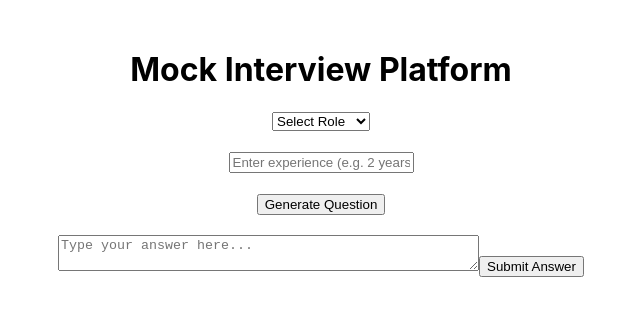
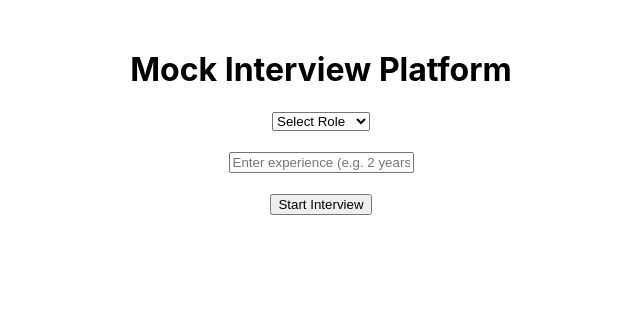
Before and after one commit to angelpauly/mock_interview_platform, a React (Create React App) app in the folder frontend/: page / in a window 1280 px wide. Shown: the top 316 px of the page, without its empty margins (319-959 px from the left). Built offline with nearby package versions, Linux system fonts and the light colour scheme.

Commit message:
tried implemeting correct flow...changed flow little bit

```diff
--- a/frontend/src/App.js
+++ b/frontend/src/App.js
@@ -4,44 +4,93 @@ function App() {
   const [role, setRole] = useState("");
   const [experience, setExperience] = useState("");
   const [question, setQuestion] = useState("");
-  const [answer,setAnswer] = useState("");
-  const [score, setScore]= useState(null);
-  const [feedback, setFeedback]= useState("");
+  const [answer, setAnswer] = useState("");
+  const [score, setScore] = useState(null);
+  const [feedback, setFeedback] = useState("");
 
+  const [previousQuestions, setPreviousQuestions] = useState([]);
+  const [session, setSession] = useState([]);
+
+  const [started, setStarted] = useState(false);
+
+  // 🔹 Start Interview
+  const startInterview = () => {
+    if (!role || !experience) {
+      alert("Please select role and experience");
+      return;
+    }
+
+    setStarted(true);
+  };
+
+  // 🔹 Fetch Question
   const fetchQuestion = async () => {
+    setAnswer("");
+    setScore(null);
+    setFeedback("");
+
     const res = await fetch("http://127.0.0.1:8000/question", {
       method: "POST",
       headers: {
         "Content-Type": "application/json"
       },
-      body: JSON.stringify({ role, experience })
+      body: JSON.stringify({
+        role,
+        experience,
+        previous_questions: previousQuestions
+      })
     });
 
     const data = await res.json();
+
+    if (data.question === "Interview completed") {
+      alert("Interview completed!");
+      return;
+    }
+
     setQuestion(data.question);
-
-    setScore(null);
-    setFeedback("");
-    setAnswer("");
+    setPreviousQuestions([...previousQuestions, data.question]);
   };
 
+  // 🔹 Submit Answer
   const submitAnswer = async () => {
+    if (!answer) {
+      alert("Please enter an answer");
+      return;
+    }
+
     const res = await fetch("http://127.0.0.1:8000/evaluate", {
       method: "POST",
       headers: {
         "Content-Type": "application/json"
       },
-      body: JSON.stringify({answer})
+      body: JSON.stringify({
+        question: question,
+        answer: answer
+      })
     });
-    const data=await res.json();
+
+    const data = await res.json();
+
     setScore(data.score);
     setFeedback(data.feedback);
+
+    setSession([
+      ...session,
+      {
+        question: question,
+        answer: answer,
+        score: data.score
+      }
+    ]);
   };
 
   return (
     <div style={{ textAlign: "center", marginTop: "50px" }}>
       <h1>Mock Interview Platform</h1>
 
+      {!started ? (
+        <>
           <select onChange={(e) => setRole(e.target.value)}>
             <option value="">Select Role</option>
             <option value="SDE">SDE</option>
@@ -59,29 +108,70 @@ function App() {
 
           <br /><br />
 
+          <button onClick={startInterview}>
+            Start Interview
+          </button>
+        </>
+      ) : (
+        <>
+          {/* Instructions */}
+          {question === "" && (
+            <>
+              <h3>Instructions</h3>
+              <p>You will be asked 10 questions.</p>
+              <p>Answer carefully. All the best! 🚀</p>
+
               <button onClick={fetchQuestion}>
-        Generate Question
+                Start Practice
               </button>
+            </>
+          )}
 
-      <p style={{ marginTop: "20px" }}>{question}</p>
+          {/* Question Section */}
+          {question && (
+            <>
+              <h3>{question}</h3>
 
               <textarea
                 placeholder="Type your answer here..."
-        value ={answer}
-        onChange={(e)=> setAnswer(e.target.value)}
-        row="5"
+                value={answer}
+                onChange={(e) => setAnswer(e.target.value)}
+                rows="5"
                 cols="50"
               />
+
+              <br /><br />
 
               <button onClick={submitAnswer}>
                 Submit Answer
               </button>
 
-      {score !==null && (
-        <div style={{ marginTop: "20px" }}>
+              <br /><br />
+
+              {score !== null && (
+                <>
                   <h3>Score: {score}/10</h3>
                   <p>{feedback}</p>
-        </div>
+
+                  <button onClick={fetchQuestion}>
+                    Next Question
+                  </button>
+                </>
+              )}
+            </>
+          )}
+
+          {/* Session History */}
+          <h3>Session History</h3>
+          <ul>
+            {session.map((item, index) => (
+              <li key={index}>
+                <strong>Q:</strong> {item.question} <br />
+                <strong>Score:</strong> {item.score}
+              </li>
+            ))}
+          </ul>
+        </>
       )}
     </div>
   );
```
Lines whose indentation alone changed are shown as unchanged.
